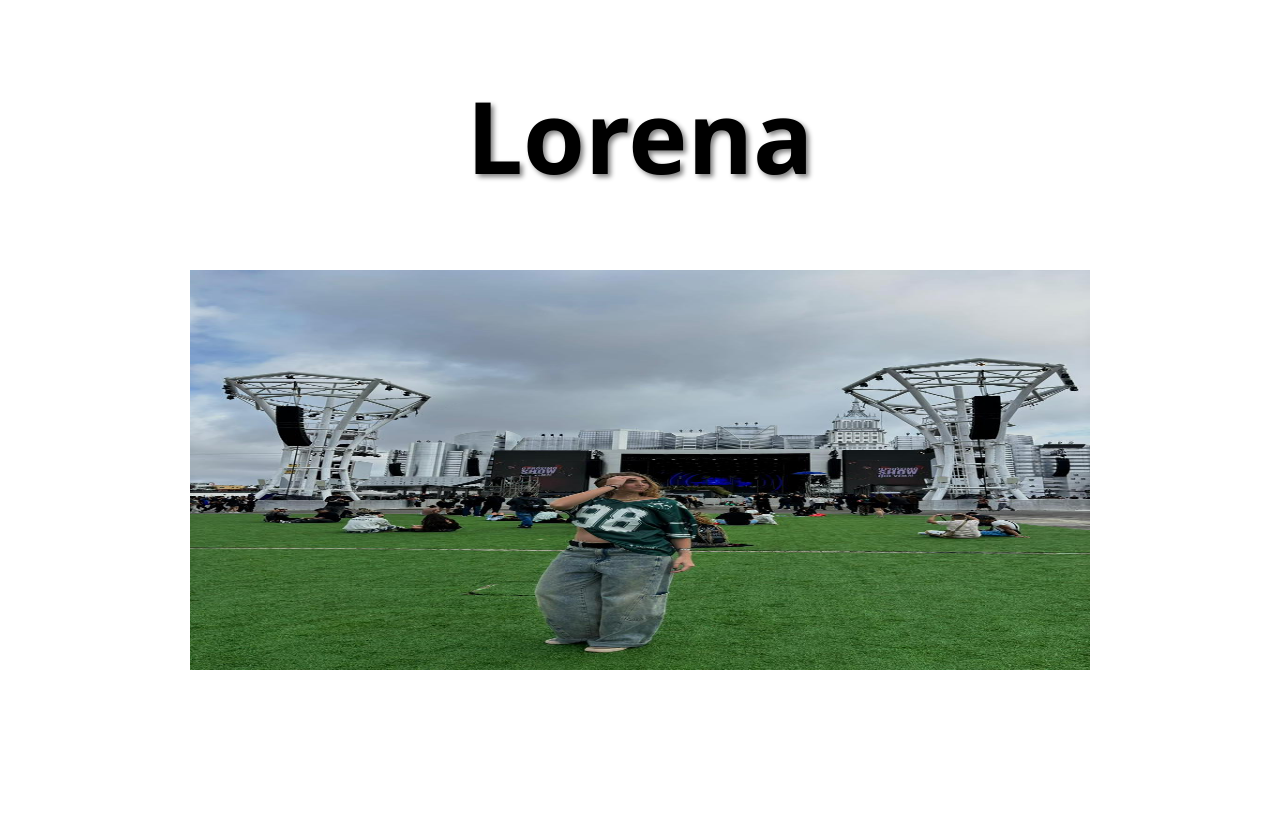
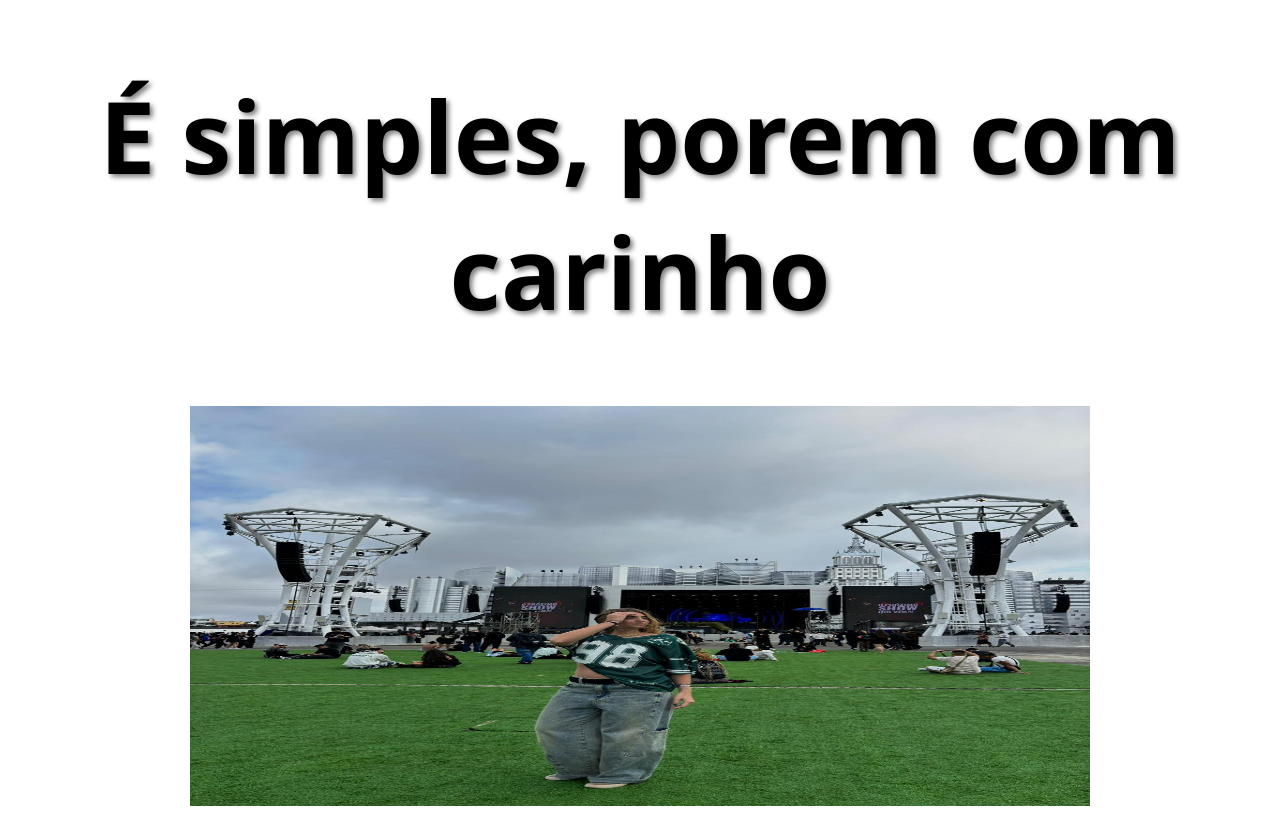
Before and after one commit to viniciusamartins-sys/site-s2primeiro, a plain HTML site: page index.html in a window 1280 px wide. Drawn offline with Linux system fonts and the light colour scheme.

Commit message:
Update index.html

```diff
--- a/index.html
+++ b/index.html
@@ -11,7 +11,7 @@
 </head>
 
 <body>
-    <h1>    Lorena</h1>
+    <h1>    É simples, porem com carinho</h1>
 
 
 <a href="https://youtu.be/tMWpm_GOLaA?si=wtkMJHGxyB1pLU9A"><img src="Imagem do WhatsApp de 2025-10-23 à(s) 16.07.44_ad9f56af.jpg"
```
